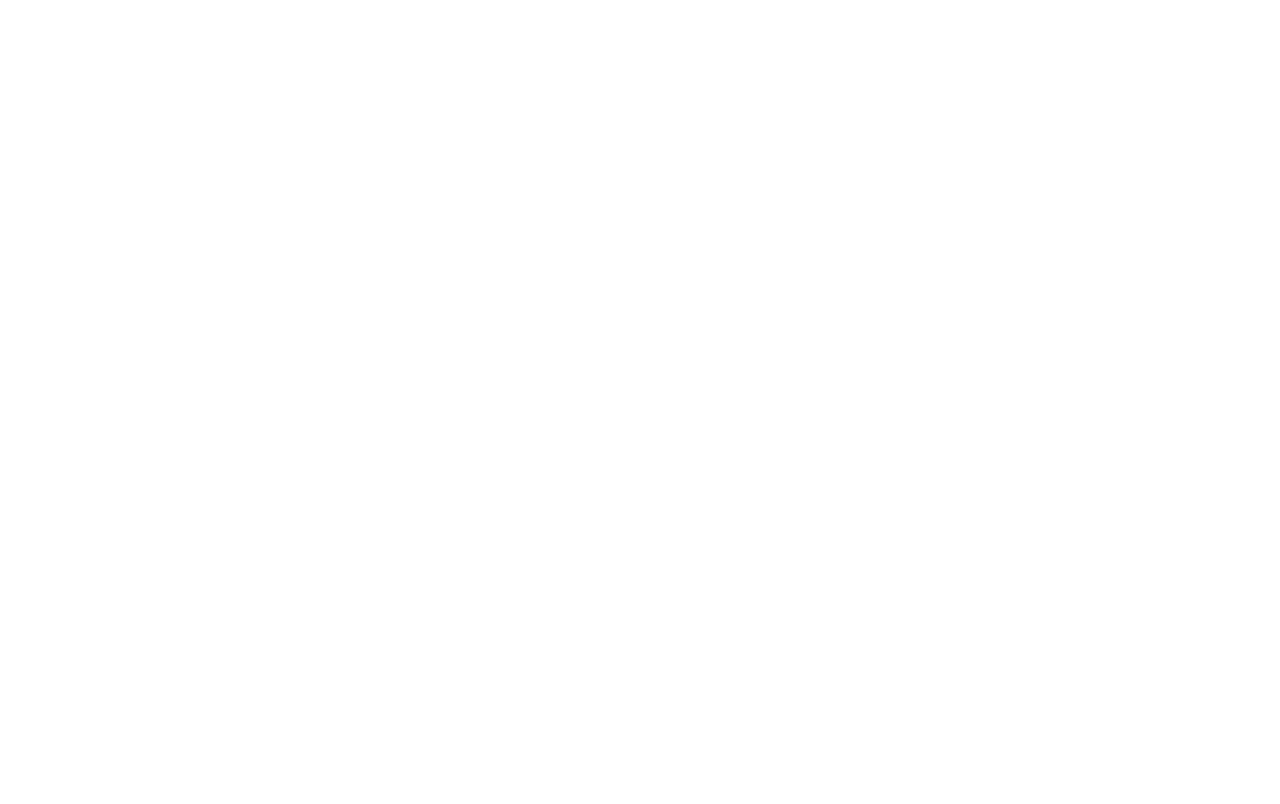
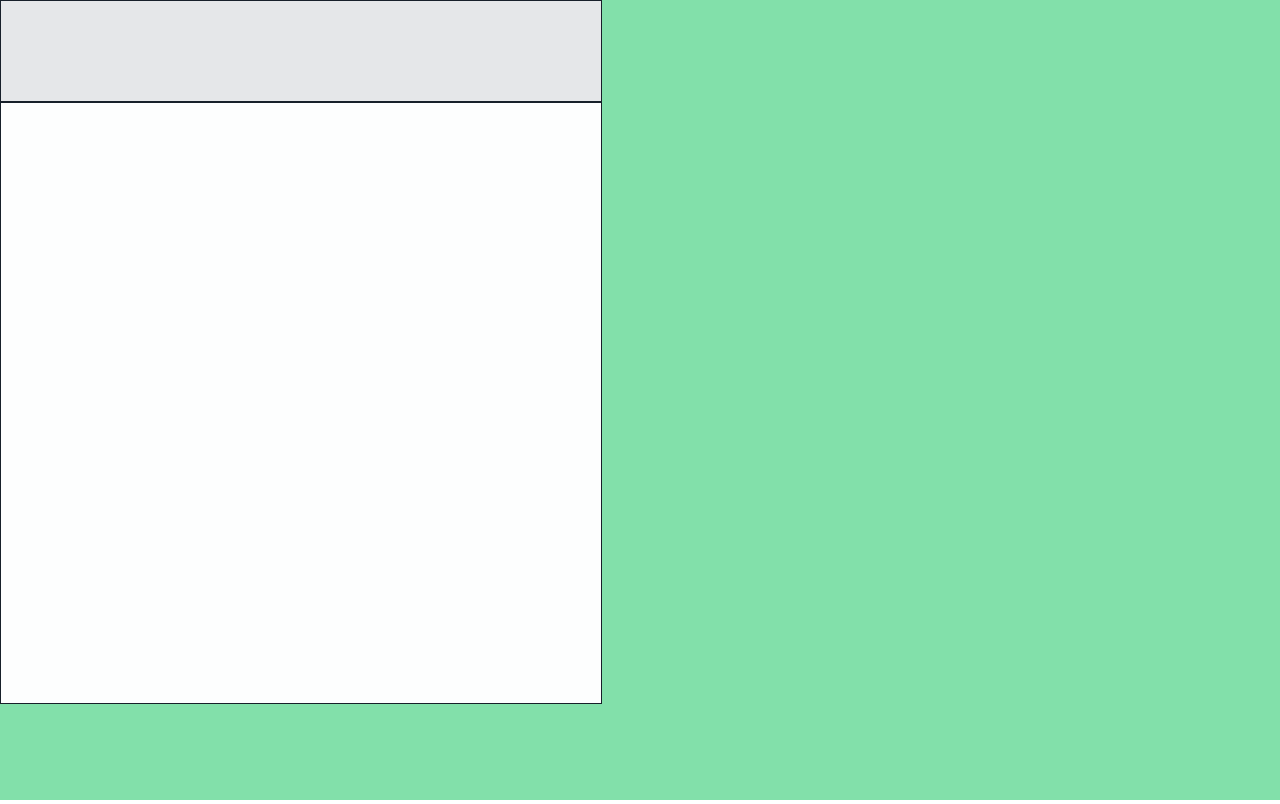
Before and after one commit to raadu/draw-captcha, a React (Create React App) app: page / in a window 1280 px wide. Built offline with nearby package versions, Linux system fonts and the light colour scheme.

Commit message:
css module add, ColorPicker component added

```diff
--- /dev/null
+++ b/src/App.module.scss
@@ -0,0 +1,5 @@
+.mainWindow {
+    width: 100vw;
+    height: 100vh;
+    background-color:#82E0AA;
+}
--- a/src/App.tsx
+++ b/src/App.tsx
@@ -1,10 +1,12 @@
 import React from 'react';
-import './App.scss';
+import appCSS from './App.module.scss';
 import Canvas from './Canvas/Canvas';
 
 const App = () => {
   return (
-   <Canvas/>
+    <div className={appCSS.mainWindow}>
+      <Canvas width={600} height={600}/>
+    </div>
   );
 } //end of App func comp
 
--- /dev/null
+++ b/src/Canvas/Canvas.module.scss
@@ -0,0 +1,5 @@
+.canvas {
+    background-color: #FDFEFE;
+    color: red;
+    border: 1px solid #17202A;
+}
--- a/src/Canvas/Canvas.tsx
+++ b/src/Canvas/Canvas.tsx
@@ -1,4 +1,6 @@
-import React, {useCallback, useEffect, useRef, useState} from 'react';
+import React, {useCallback, useEffect, useRef, useState, Fragment} from 'react';
+import canvasCSS from './Canvas.module.scss';
+import ColorPicker from './../ColorPicker/ColorPicker';
 
 //Props passed for Canvas width and Height of the page
 interface CanvasProps {
@@ -125,10 +127,18 @@
     },[exitPaint]);
 
     return (
-        <canvas
-            ref={canvasRef}
-            height={height}
-            width={width} />
+        <Fragment>
+            <ColorPicker
+                width={600}
+                height={100}/>
+
+            <canvas
+                className={canvasCSS.canvas}
+                ref={canvasRef}
+                height={height}
+                width={width} />
+        </Fragment>
+
     );
 }; //end of Canvas func comp
 
--- /dev/null
+++ b/src/ColorPicker/ColorPicker.module.scss
@@ -0,0 +1,4 @@
+.pickerBox {
+    background-color: #E5E7E9;
+    border: 1px solid #17202A;
+}
--- /dev/null
+++ b/src/ColorPicker/ColorPicker.tsx
@@ -0,0 +1,24 @@
+import React from 'react';
+import colorPickerCSS from './ColorPicker.module.scss';
+
+interface ColorPickerProps {
+    width: number;
+    height: number;
+}
+
+
+const ColorPicker = ({width, height}: ColorPickerProps) => {
+    return (
+        <div className={colorPickerCSS.pickerBox}
+        style={{width:`${width}px`, height: `${height}px`}}>
+
+        </div>
+    );
+}
+
+ColorPicker.defaultProps = {
+    width: window.innerWidth,
+    height: window.innerHeight
+};
+
+export default ColorPicker;
```
Also changed, not shown: src/App.scss (deleted), src/Canvas/Canvas.scss (deleted).
